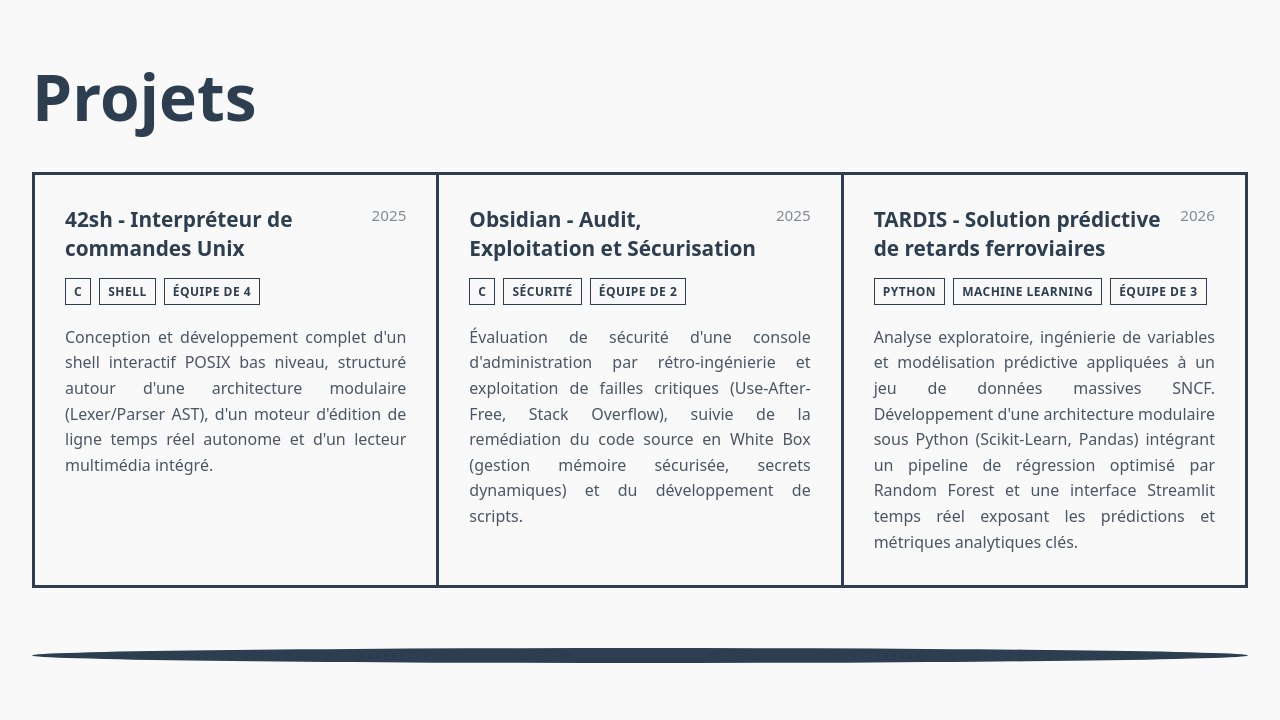
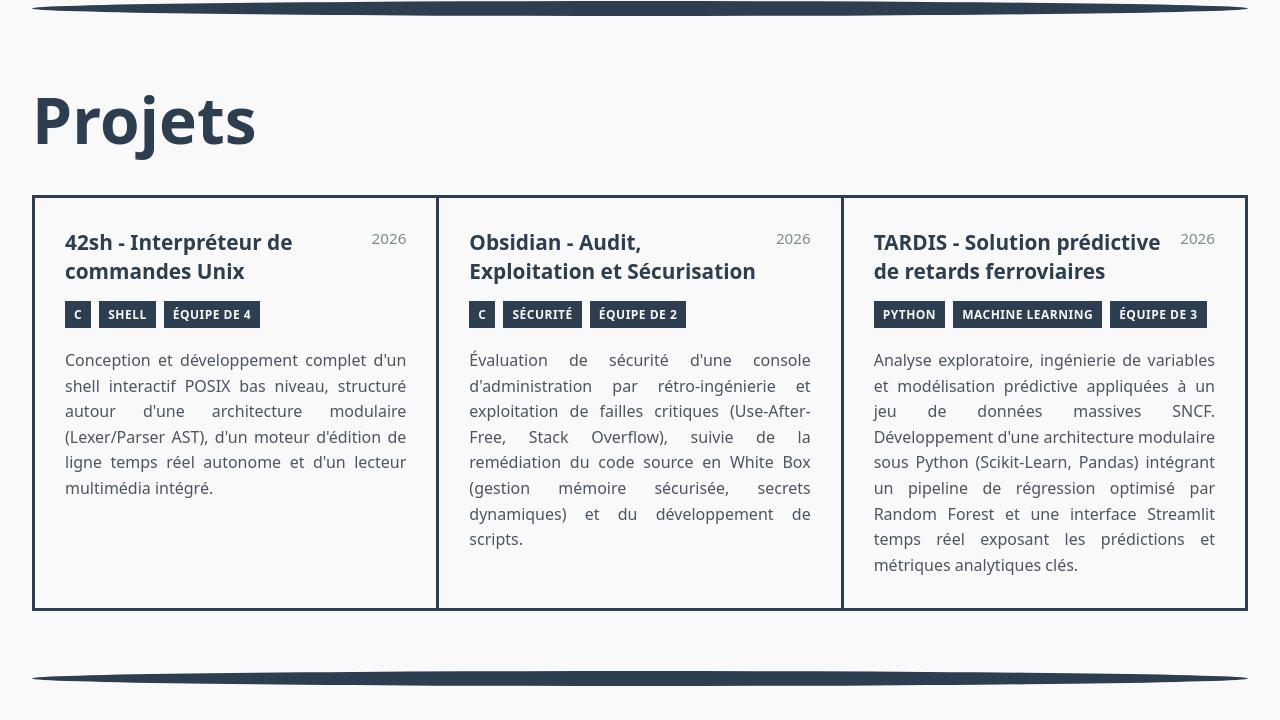
Before and after one commit to J0LaD/Portfolio, a plain HTML site: page index.html in a window 1280 px wide. Shown: the part 1255-1975 px from the top of the page. Drawn offline with Linux system fonts and the light colour scheme.

Commit message:
fix(app): Projects section format

```diff
--- a/index.html
+++ b/index.html
@@ -42,7 +42,7 @@
                 <div class="project-card">
                     <div class="project-header">
                         <h3>42sh - Interpréteur de commandes Unix</h3>
-                        <span class="project-year">2025</span>
+                        <span class="project-year">2026</span>
                     </div>
                     <div class="project-tags">
                         <span>C</span>
@@ -57,7 +57,7 @@
                 <div class="project-card">
                     <div class="project-header">
                         <h3>Obsidian - Audit, Exploitation et Sécurisation</h3>
-                        <span class="project-year">2025</span>
+                        <span class="project-year">2026</span>
                     </div>
                     <div class="project-tags">
                         <span>C</span>
--- a/structure.css
+++ b/structure.css
@@ -30,6 +30,7 @@ header h1
 
 header h2
 {
+    font-size: 2rem;
     margin-left: 10px;
 }
 
@@ -172,11 +173,12 @@ header img
 .project-tags span {
     font-size: 0.75rem;
     text-transform: uppercase;
-    color: var(--text-color);
+    font-weight: 700;
+    letter-spacing: 0.5px;
+    color: var(--bg-color);
+    background-color: var(--divider-color);
     border: 1px solid var(--text-color);
     padding: 4px 8px;
-    font-weight: 600;
-    letter-spacing: 0.5px;
 }
 
 .project-desc {
```
